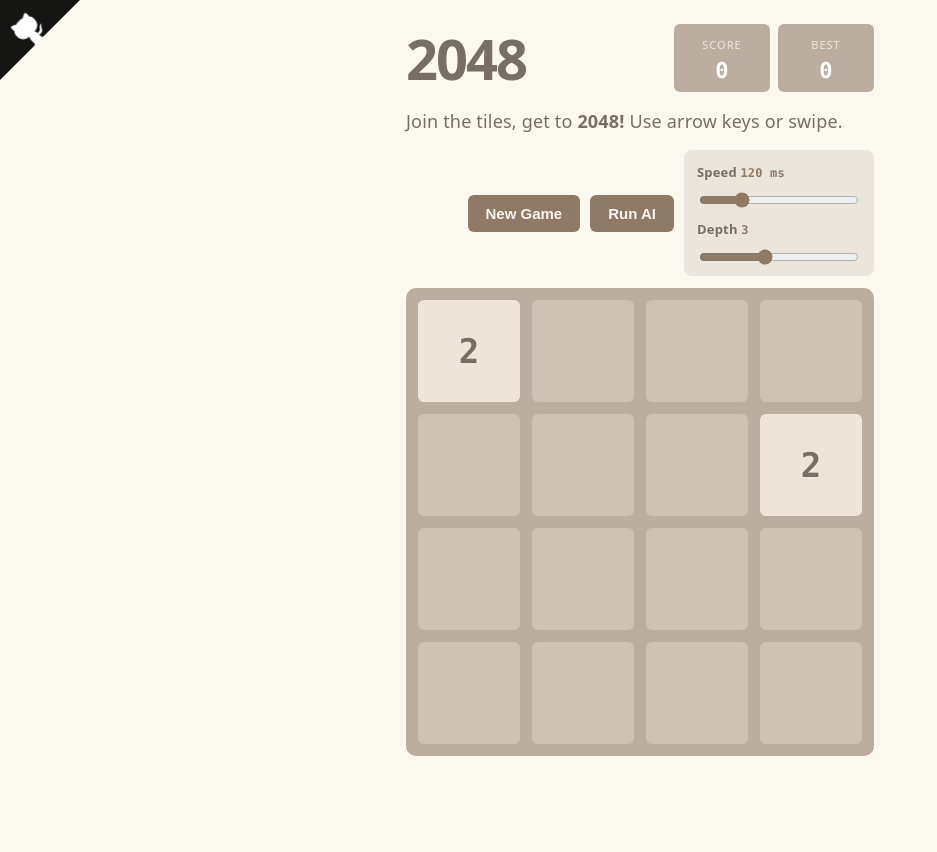
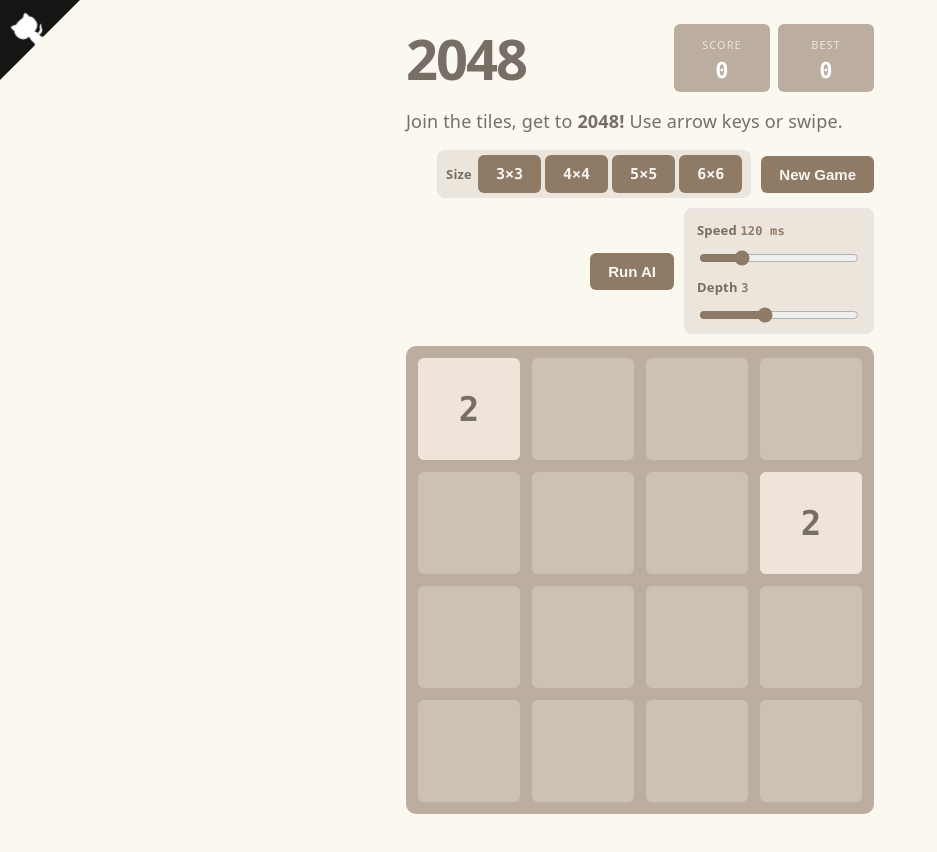
Before and after one commit to akikiya/2048, a Svelte app: page / in a window 1280 px wide. Shown: the top 852 px of the page, without its empty margins (0-937 px from the left). Before the commit the page ends 804 px from the top, so only its background shows below. Built offline with nearby package versions, Linux system fonts and the light colour scheme.

Commit message:
feat: allow adjustable board size (3x3-6x6) with per-size best score

```diff
--- a/src/App.svelte
+++ b/src/App.svelte
@@ -10,13 +10,24 @@
   import { requestBestMove } from './lib/ai/aiClient';
   import GithubCorner from './lib/GithubCorner.svelte';
 
-  const SIZE = 4;
   const WIN_TARGET = 2048;
-  const BEST_KEY = '2048-best';
+  const SIZES = [3, 4, 5, 6];
 
-  let board = $state(createInitialBoard(SIZE));
+  function bestKey(size: number): string {
+    return `2048-best-${size}`;
+  }
+
+  const LEGACY_BEST_KEY = '2048-best';
+  const legacyBest = localStorage.getItem(LEGACY_BEST_KEY);
+  if (legacyBest !== null && localStorage.getItem(bestKey(4)) === null) {
+    localStorage.setItem(bestKey(4), legacyBest);
+    localStorage.removeItem(LEGACY_BEST_KEY);
+  }
+
+  let size = $state(4);
+  let board = $state(createInitialBoard(4));
   let score = $state(0);
-  let best = $state(Number(localStorage.getItem(BEST_KEY)) || 0);
+  let best = $state(Number(localStorage.getItem(bestKey(size))) || 0);
   let won = $state(false);
   let keepPlaying = $state(false);
   let over = $state(false);
@@ -34,7 +45,7 @@
     score += result.scoreGained;
     if (score > best) {
       best = score;
-      localStorage.setItem(BEST_KEY, String(best));
+      localStorage.setItem(bestKey(size), String(best));
     }
     spawnTile(board);
     syncDerived();
@@ -86,11 +97,18 @@
       aiTimer = null;
     }
     aiRunning = false;
-    board = createInitialBoard(SIZE);
+    board = createInitialBoard(size);
     score = 0;
     won = false;
     keepPlaying = false;
     over = false;
+  }
+
+  function changeSize(next: number) {
+    if (next === size) return;
+    size = next;
+    best = Number(localStorage.getItem(bestKey(size))) || 0;
+    newGame();
   }
 
   function continuePlaying() {
@@ -162,6 +180,20 @@
   </p>
 
   <div class="controls">
+    <div class="size-picker" role="group" aria-label="Board size">
+      <span class="size-label">Size</span>
+      {#each SIZES as s}
+        <button
+          type="button"
+          class="size-option"
+          class:active={s === size}
+          onclick={() => changeSize(s)}
+          disabled={aiRunning}
+        >
+          {s}×{s}
+        </button>
+      {/each}
+    </div>
     <button type="button" onclick={newGame}>New Game</button>
     <button type="button" class="ai-toggle" class:running={aiRunning} onclick={toggleAI}>
       {aiRunning ? 'Stop AI' : 'Run AI'}
@@ -198,14 +230,14 @@
 
   <div
     class="board"
-    style="--size: {SIZE}"
+    style="--size: {size}"
     role="application"
     aria-label="2048 game board"
     ontouchstart={onTouchStart}
     ontouchend={onTouchEnd}
   >
     <div class="grid-background">
-      {#each Array(SIZE * SIZE) as _}
+      {#each Array(size * size) as _}
         <div class="cell"></div>
       {/each}
     </div>
--- a/src/app.css
+++ b/src/app.css
@@ -147,6 +147,54 @@
   align-items: center;
   gap: 10px;
   margin-bottom: 12px;
+}
+
+.size-picker {
+  display: flex;
+  align-items: center;
+  gap: 4px;
+  padding: 4px 8px;
+  border: 1px solid var(--border);
+  border-radius: 8px;
+  background: color-mix(in srgb, var(--cell-bg) 35%, transparent);
+}
+
+.size-label {
+  font-size: 13px;
+  font-weight: 700;
+  color: var(--tile-text);
+  margin-right: 2px;
+}
+
+.size-option {
+  background: transparent;
+  color: var(--tile-text);
+  border: 1px solid var(--border);
+  border-radius: 6px;
+  padding: 6px 10px;
+  font-size: 13px;
+  font-weight: 700;
+  font-family: var(--mono);
+  cursor: pointer;
+  transition:
+    background 0.2s,
+    color 0.2s;
+
+  &:hover:not(:disabled) {
+    background: var(--btn-bg-hover);
+    color: var(--btn-text);
+  }
+
+  &.active {
+    background: var(--btn-bg);
+    color: var(--btn-text);
+    border-color: var(--btn-bg);
+  }
+
+  &:disabled {
+    opacity: 0.5;
+    cursor: default;
+  }
 }
 
 .controls button,
--- a/src/lib/ai/ai.ts
+++ b/src/lib/ai/ai.ts
@@ -2,19 +2,38 @@
 
 const DIRECTIONS: Direction[] = ['up', 'down', 'left', 'right'];
 
-const WEIGHT_MATRIX = [
-	[15, 14, 13, 12],
-	[8, 9, 10, 11],
-	[7, 6, 5, 4],
-	[0, 1, 2, 3],
-];
+function buildWeightMatrix(size: number): number[][] {
+	const matrix: number[][] = [];
+	for (let row = 0; row < size; row++) {
+		const matrixRow: number[] = [];
+		for (let col = 0; col < size; col++) {
+			const distance = Math.abs(row - (size - 1)) + Math.abs(col - (size - 1));
+			matrixRow.push(size * size - 1 - distance);
+		}
+		matrix.push(matrixRow);
+	}
+	return matrix;
+}
 
-const CORNERS: [number, number][] = [
-	[0, 0],
-	[0, 3],
-	[3, 0],
-	[3, 3],
-];
+function cornersFor(size: number): [number, number][] {
+	return [
+		[0, 0],
+		[0, size - 1],
+		[size - 1, 0],
+		[size - 1, size - 1],
+	];
+}
+
+let weightMatrix = buildWeightMatrix(4);
+let corners = cornersFor(4);
+
+function syncSize(board: number[][]) {
+	const n = board.length;
+	if (weightMatrix.length !== n) {
+		weightMatrix = buildWeightMatrix(n);
+		corners = cornersFor(n);
+	}
+}
 
 function boardKey(board: number[][]): string {
 	let key = '';
@@ -87,6 +106,7 @@
 }
 
 function evaluate(board: number[][]): number {
+	syncSize(board);
 	const n = board.length;
 	let empty = 0;
 	let weightSum = 0;
@@ -99,13 +119,13 @@
 			if (value === 0) {
 				empty++;
 			} else {
-				weightSum += log2(value) * WEIGHT_MATRIX[row][col];
+				weightSum += log2(value) * weightMatrix[row][col];
 				if (value > maxTile) maxTile = value;
 			}
 		}
 	}
 
-	for (const [r, c] of CORNERS) {
+	for (const [r, c] of corners) {
 		if (board[r][c] === maxTile && maxTile !== 0) {
 			maxAtCorner = true;
 			break;
```
Also changed, not shown: 1 other file (tests, documents, lock files or other folders).
